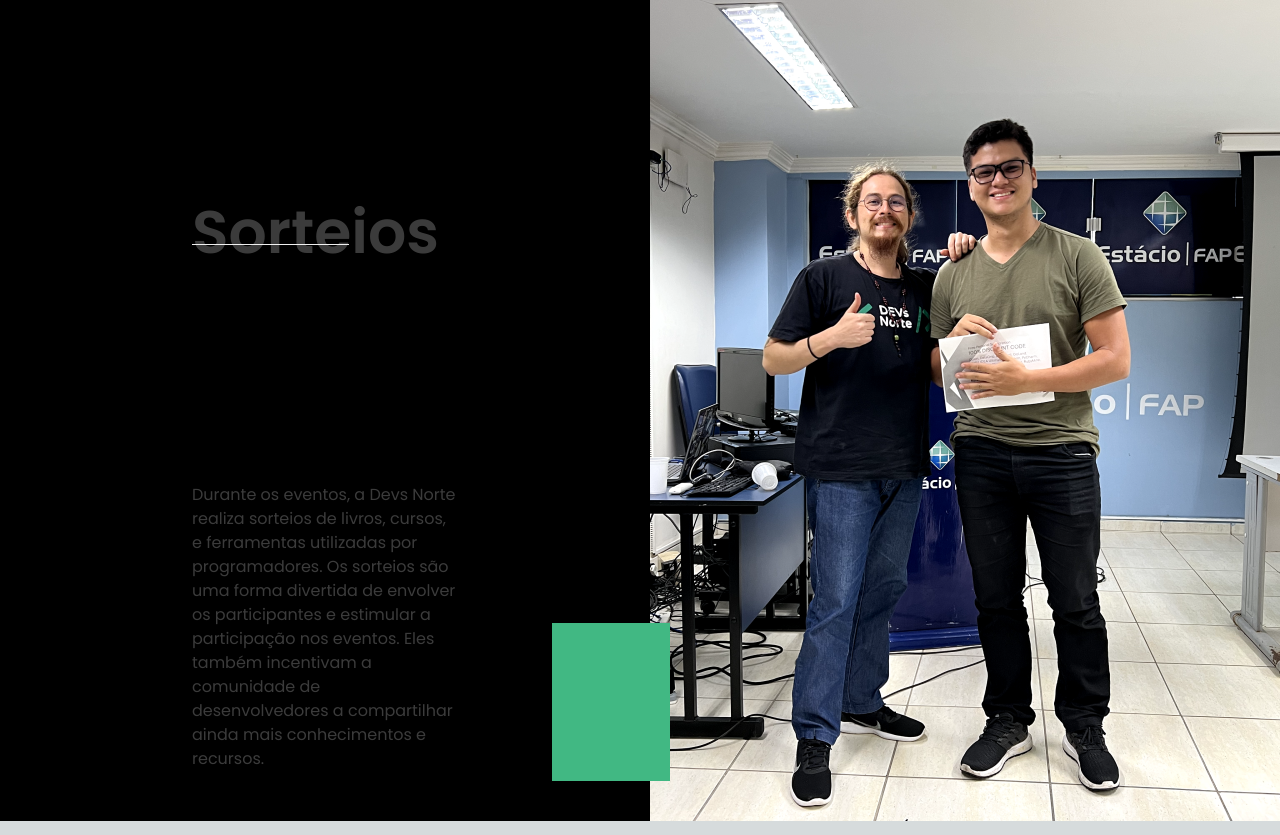
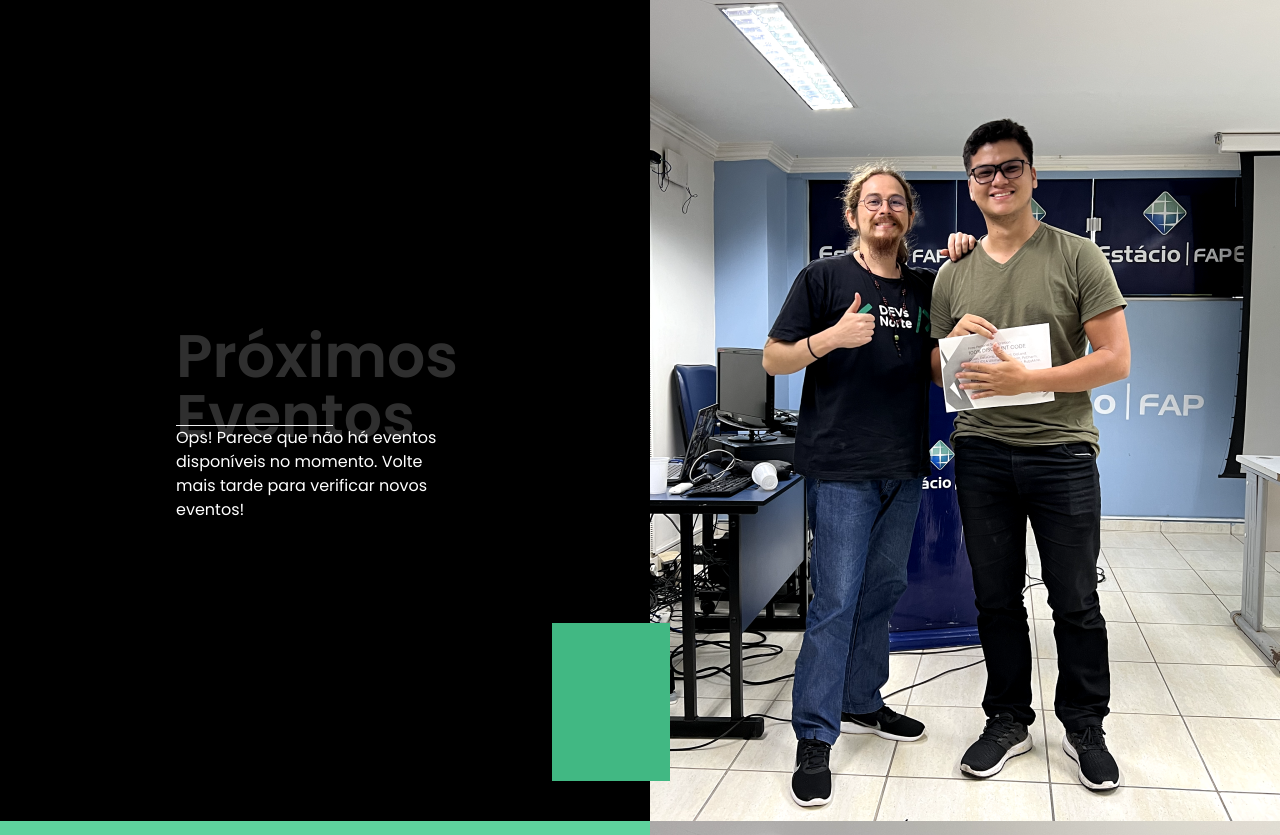
Before and after one commit to rikukodama/devsnorte, a Next.js app: page / in a window 1280 px wide. Shown: the part 2416-3251 px from the top of the page. Built offline with nearby package versions, Linux system fonts and the light colour scheme; no server answers.

Commit message:
feat: section Events Add

```diff
--- /dev/null
+++ b/src/components/Events/EventCard.tsx
@@ -0,0 +1,22 @@
+import { EventCardProps } from '@/types/events';
+import Link from 'next/link';
+
+export const EventCard: React.FC<EventCardProps> = ({ event }) => {
+  return (
+      <Link href={event.url}>
+        <div className="max-w-sm w-full lg:max-w-full lg:flex my-2 rounded-lg">
+      <div className=" lg:h-auto lg:w-32 flex-none bg-cover rounded-t lg:rounded-t-none lg:rounded-l text-center overflow-hidden" style={{ backgroundImage: `url('${event.images.original}')` }} title="Imagem do Evento">
+      </div>
+      <div className="border-r border-b border-l border-gray-400 lg:border-l-0 lg:border-t lg:border-gray-400 bg-white rounded-b lg:rounded-b-none lg:rounded-r p-4 flex flex-col justify-between leading-normal">
+        <div className="mb-2">
+          <p className="text-brand font-bold text-xl">{event.name}</p>
+          <p className="text-gray-700 text-base">{event.location.city}</p>
+        </div>
+        <div className="flex items-center">
+            <p className="text-gray-600">{event.end_date_formats.pt}</p>
+        </div>
+      </div>
+      </div>
+      </Link>
+  );
+};
--- /dev/null
+++ b/src/components/Events/EventLIst.tsx
@@ -0,0 +1,12 @@
+import { EventListProps } from "@/types/events";
+import { EventCard } from "./EventCard";
+
+export const EventList: React.FC<EventListProps> = ({ events }) => {
+  return (
+    <div>
+      {events.map((event, index) => (
+        <EventCard key={index} event={event} />
+      ))}
+    </div>
+  );
+};
--- /dev/null
+++ b/src/components/Events/index.ts
@@ -0,0 +1,4 @@
+import { EventCard } from './EventCard';
+import { EventList } from './EventLIst';
+
+export { EventCard, EventList };
--- a/src/components/Section/Section.tsx
+++ b/src/components/Section/Section.tsx
@@ -1,8 +1,11 @@
 "use client";
-import NextImage from "next/image";
-import { useEffect, useRef } from "react";
 import { gsap } from "gsap";
 import { ScrollTrigger } from "gsap/ScrollTrigger";
+import NextImage from "next/image";
+import { useEffect, useRef, useState } from "react";
+import { EventList } from "../Events";
+
+
 
 gsap.registerPlugin(ScrollTrigger);
 
@@ -51,7 +54,7 @@ const Title = ({ children }: TitleProps) => {
           scrub: 1,
           markers: false,
           onUpdate: ({ progress }) => {
-            console.log(progress);
+            // console.log(progress);
           },
         },
       }
@@ -223,6 +226,43 @@ const Section = {
 };
 
 const SectionPrincipal = () => {
+  const [events, setEvents] = useState([]);
+useEffect(() => {
+  const fetchData = async () => {
+    try {
+      const response = await fetch('https://www.sympla.com.br/api/v1/search', {
+        method: 'POST',
+        headers: {
+          'Content-Type': 'application/json'
+        },
+        body: JSON.stringify({
+          service: '/v4/events/past',
+          params: {
+            only: 'name,images,location,start_date_formats,end_date_formats,url',
+            organizer_id: 3125215,
+            sort: 'date',
+            order_by: 'desc',
+            limit: '3',
+            page: 1
+          },
+          ignoreLocation: true
+        })
+      });
+
+      if (!response.ok) {
+        throw new Error('Erro ao buscar eventos');
+      }
+
+      const data = await response.json();
+      setEvents(data.data);
+    } catch (error) {
+      console.error('Erro ao buscar eventos:', error);
+    }
+  };
+
+  fetchData();
+}, []);
+// console.log(eventos);
   return (
     <>
       <Section.Container>
@@ -315,6 +355,44 @@ const SectionPrincipal = () => {
       <Section.Container>
         <Section.Image src="/images/sorteios.png" alt="Imagem de Sorteios" />
         <Section.Content variant="black">
+          <Section.Title>Próximos Eventos</Section.Title>
+          <div className="pt-5">
+            <svg
+              width="157"
+              height="1"
+              viewBox="0 0 157 1"
+              fill="none"
+              xmlns="http://www.w3.org/2000/svg"
+            >
+              <line
+                x1="4.37114e-08"
+                y1="0.5"
+                x2="157"
+                y2="0.500014"
+                stroke="#EEEEEE"
+              />
+            </svg>
+          </div>
+            {events.length === 0 ?<div>Ops! Parece que não há eventos disponíveis no momento. Volte mais tarde para verificar novos eventos!</div>: <EventList events={events} />}
+
+
+          <div className="absolute bottom-10 -right-5 z-10">
+            <svg
+              width="118"
+              height="158"
+              viewBox="0 0 118 158"
+              fill="none"
+              xmlns="http://www.w3.org/2000/svg"
+            >
+              <rect width="118" height="158" fill="#41B883" />
+            </svg>
+          </div>
+        </Section.Content>
+      </Section.Container>
+
+      <Section.Container>
+        <Section.Image src="/images/sorteios.png" alt="Imagem de Sorteios" />
+        <Section.Content variant="brand">
           <Section.Title>Sorteios</Section.Title>
           <div className="pt-5">
             <svg
```
